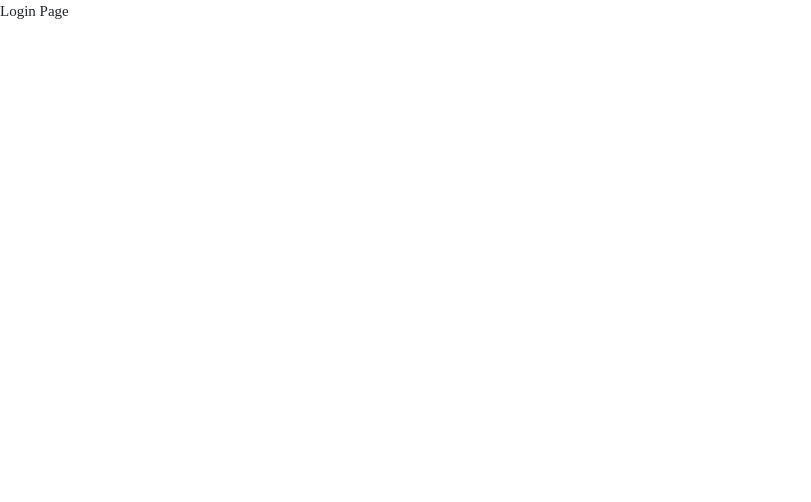
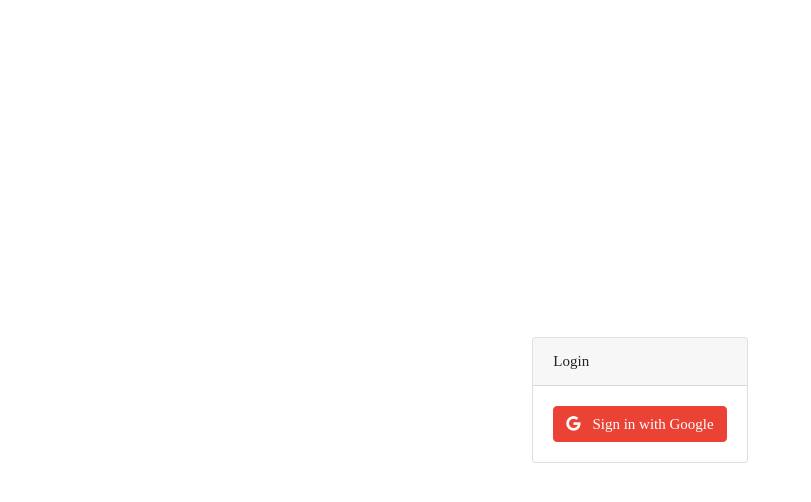
Before and after one commit to L00ka5z78/blog_FIREBASE-TS-REACT-expressBE_FE, a React (Create React App) app in the folder my-app/: page /login in a window 1280 px wide. Shown: the top 502 px of the page, without its empty margins (0-811 px from the left). Built offline with nearby package versions, Linux system fonts and the light colour scheme.

Commit message:
cant fix this issue... 01.09.23 17:48

```diff
--- /dev/null
+++ b/my-app/src/components/Error/ErrorText.tsx
@@ -0,0 +1,13 @@
+import React from 'react';
+
+export interface Props {
+    error: string;
+}
+
+export const ErrorText = (props: Props) => {
+    const { error } = props;
+
+    if (error) return null;
+
+    return <small className="text-danger">{error}</small>;
+};
--- a/my-app/src/pages/login.tsx
+++ b/my-app/src/pages/login.tsx
@@ -5,6 +5,11 @@ import { useHistory } from 'react-router-dom';
 import firebase from 'firebase/compat';
 import { SignInWithSocialMedia as SocialMediaPopup } from '../modules/auth';
 import logging from '../config/loging';
+import { Card, CardHeader, CardBody, Button } from 'reactstrap';
+import { CenterPiece } from '../components/CenterPiece/CenterPiece';
+import { LoadingComponent } from '../components/Loading/LoadingComponent';
+import { Providers } from '../config/firebase';
+import { ErrorText } from '../components/Error/ErrorText';
 
 export const LoginPage = (props: IPageProps) => {
     const [authenticating, setAuthenticating] = useState<boolean>(false);
@@ -55,5 +60,26 @@ export const LoginPage = (props: IPageProps) => {
             });
     };
 
-    return <p>Login Page</p>;
+    return (
+        <CenterPiece>
+            <Card>
+                <CardHeader>{isLogin ? 'Login' : 'Sign Up'}</CardHeader>
+                <CardBody>
+                    <ErrorText error={error} />
+                    <Button
+                        block
+                        disabled={authenticating}
+                        onClick={() => SignInWithSocialMedia(Providers.google)}
+                        style={{
+                            backgroundColor: '#ea4335',
+                            borderColor: '#ea4335'
+                        }}
+                    >
+                        <i className="fa-brands fa-google mr-2"></i> Sign {isLogin ? 'in' : 'up'} with Google
+                    </Button>
+                    {authenticating && <LoadingComponent card={false} />}
+                </CardBody>
+            </Card>
+        </CenterPiece>
+    );
 };
```
Also changed, not shown: my-app/src/components/Succes/SuccessText.tsx (added, +13 -0 lines).
